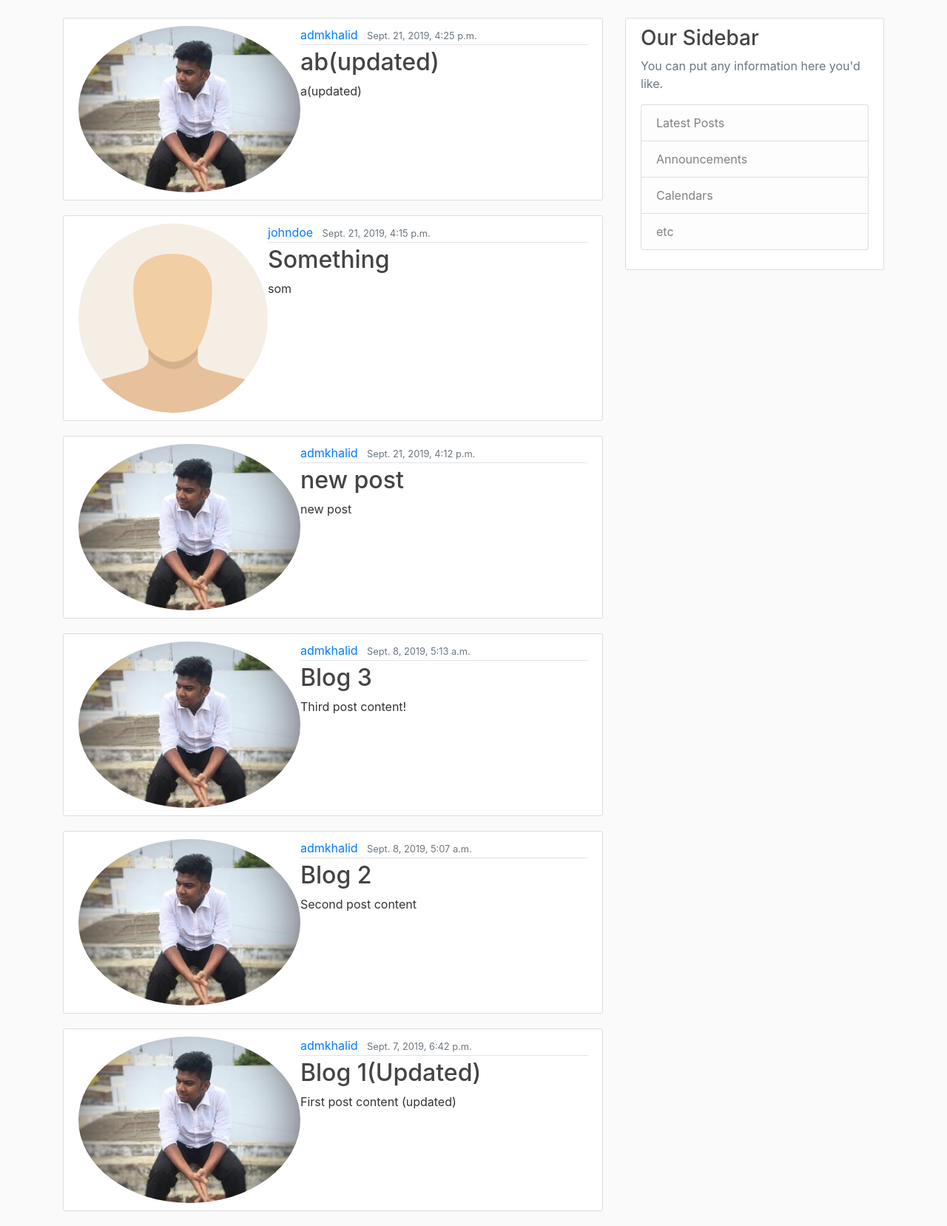
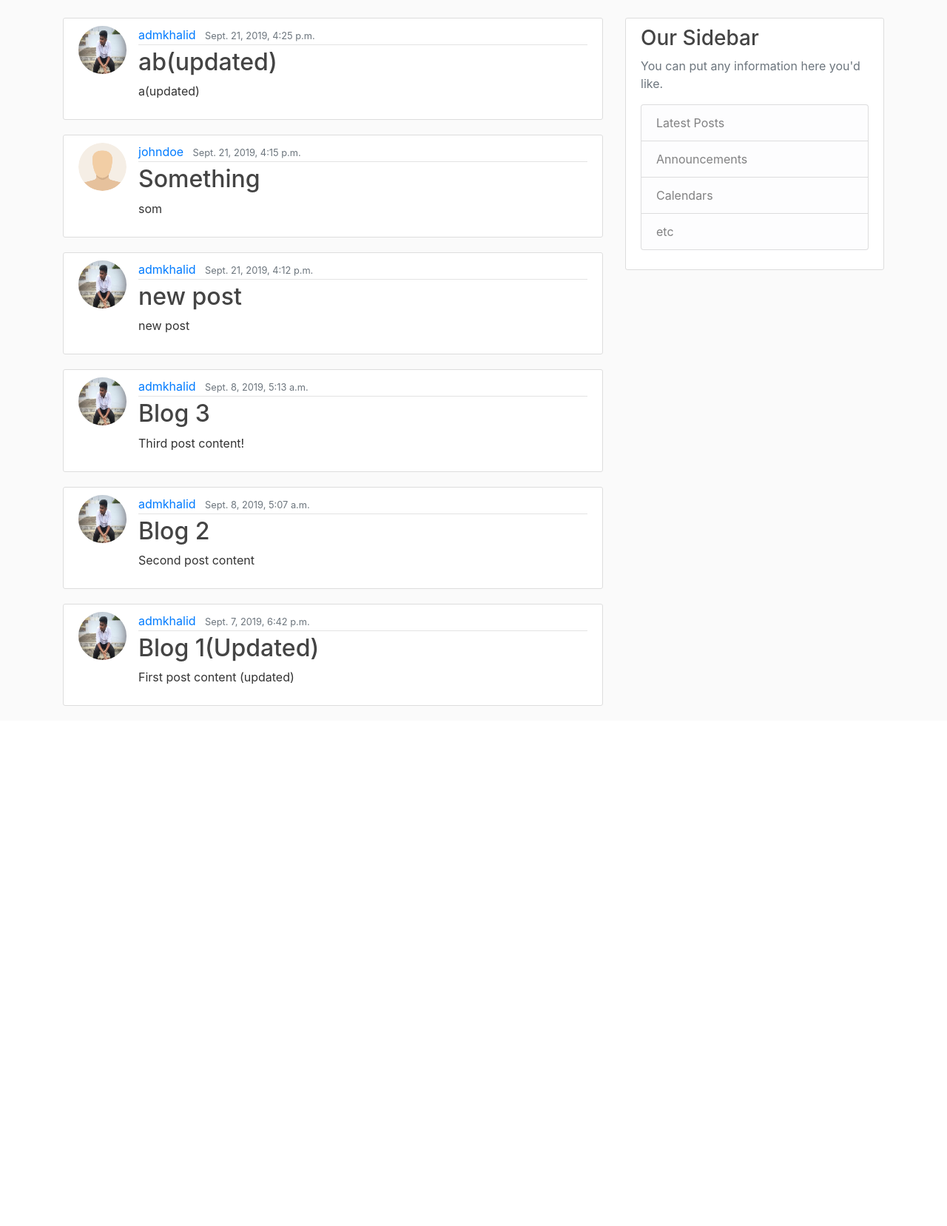
Before and after one commit to admkhalid/kConnect, a Django app: page / in a window 1280 px wide. Shown: the part 56-1713 px from the top of the page at 74% size. After the commit the page ends 1010 px from the top, so only its background shows below. Run offline with Django 3.2, Linux system fonts and the light colour scheme; data comes from the database, SQL or seed files in the repository; some libraries are stand-ins or nearby versions.

Commit message:
corrected the code to process the profile pic url

```diff
--- a/blog/templates/blog/home.html
+++ b/blog/templates/blog/home.html
@@ -2,7 +2,7 @@
 {% block content %}
     {% for post in posts %}
         <article class="media content-section">
-            <img src="{{post.author.profile.image.path}}" alt="" class="rounded-circle article-image">
+            <img src="{{ post.author.profile.image.url }}" class="rounded-circle article-img">
             <div class="media-body">
                 <div class="article-metadata">
                     <a class="mr-2" href="#">{{ post.author }}</a>
```
